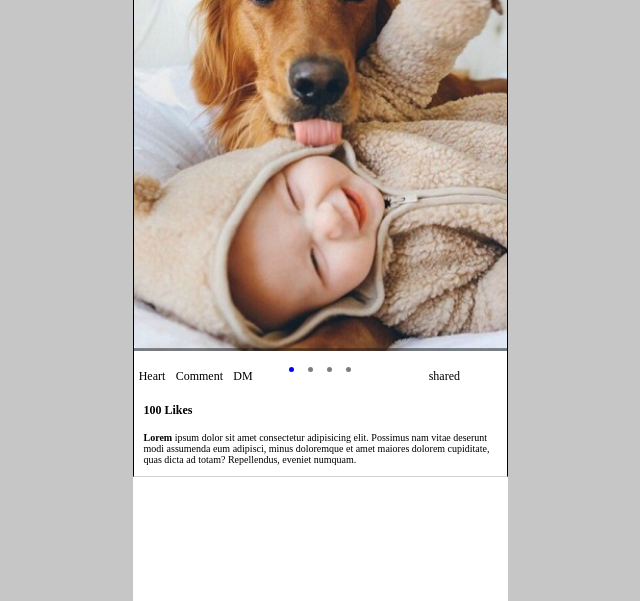
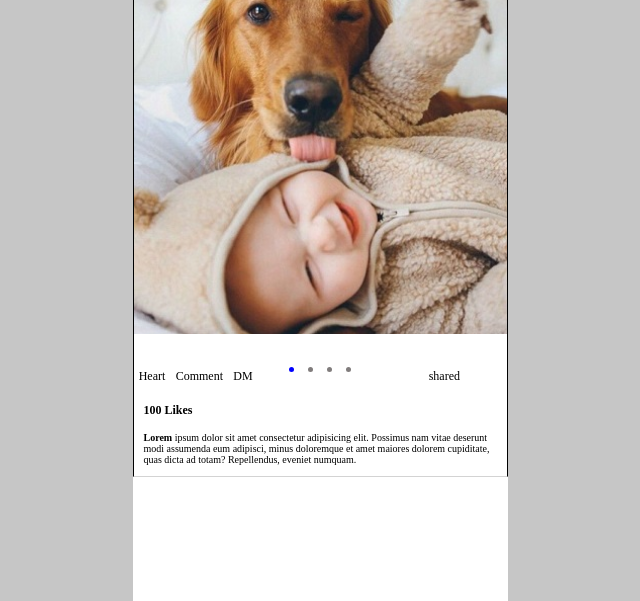
Before and after one commit to suzyp0223/html-css2, a plain HTML site: page 7htmlCss/index.html in a window 1280 px wide. Shown: the part 199-800 px from the top of the page, without its empty margins (320-960 px from the left). Drawn offline with Linux system fonts and the light colour scheme.

Commit message:
instagram clone coding2

```diff
--- a/7htmlCss/style.css
+++ b/7htmlCss/style.css
@@ -72,7 +72,8 @@ body {
   clear: both;
   grid-area: img;
   width: 100%;
-  height: 100%;
+  height: 90%;
+  margin-top: 20px;
 
   background-image: url(./img/babyDog.jpg);
   background-size: cover;
```
